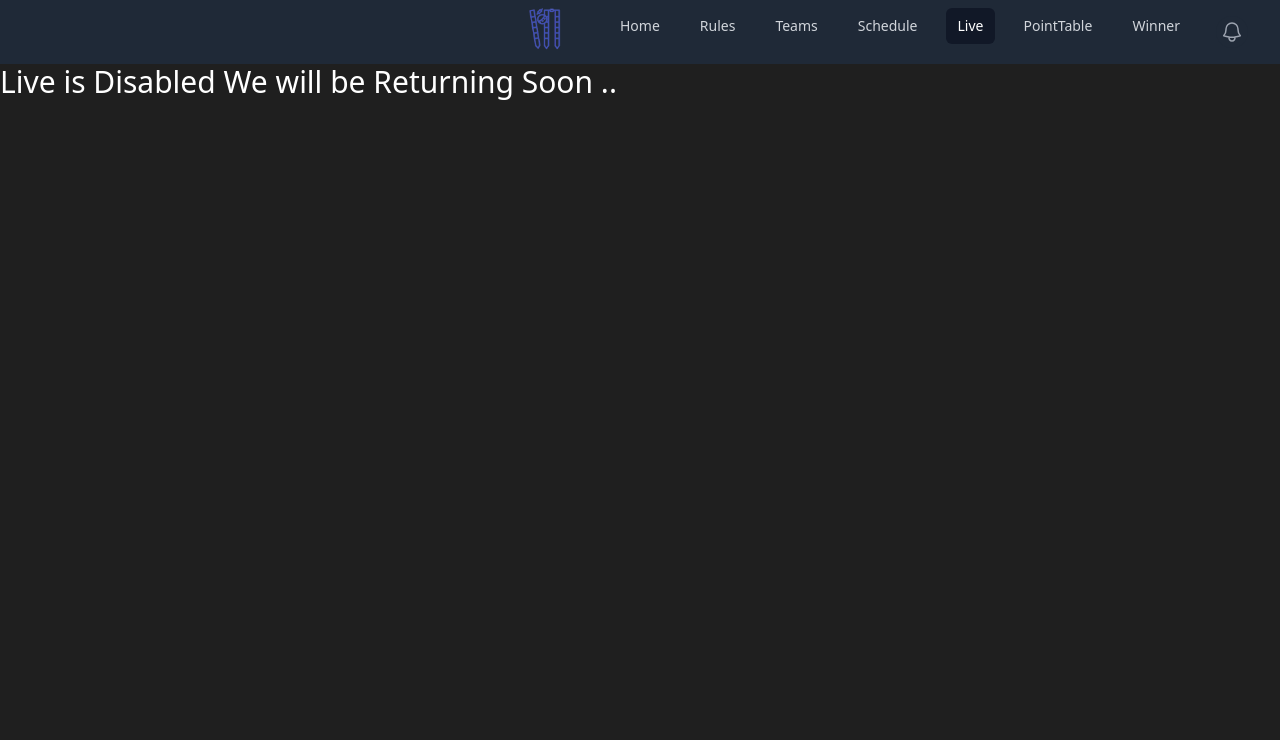
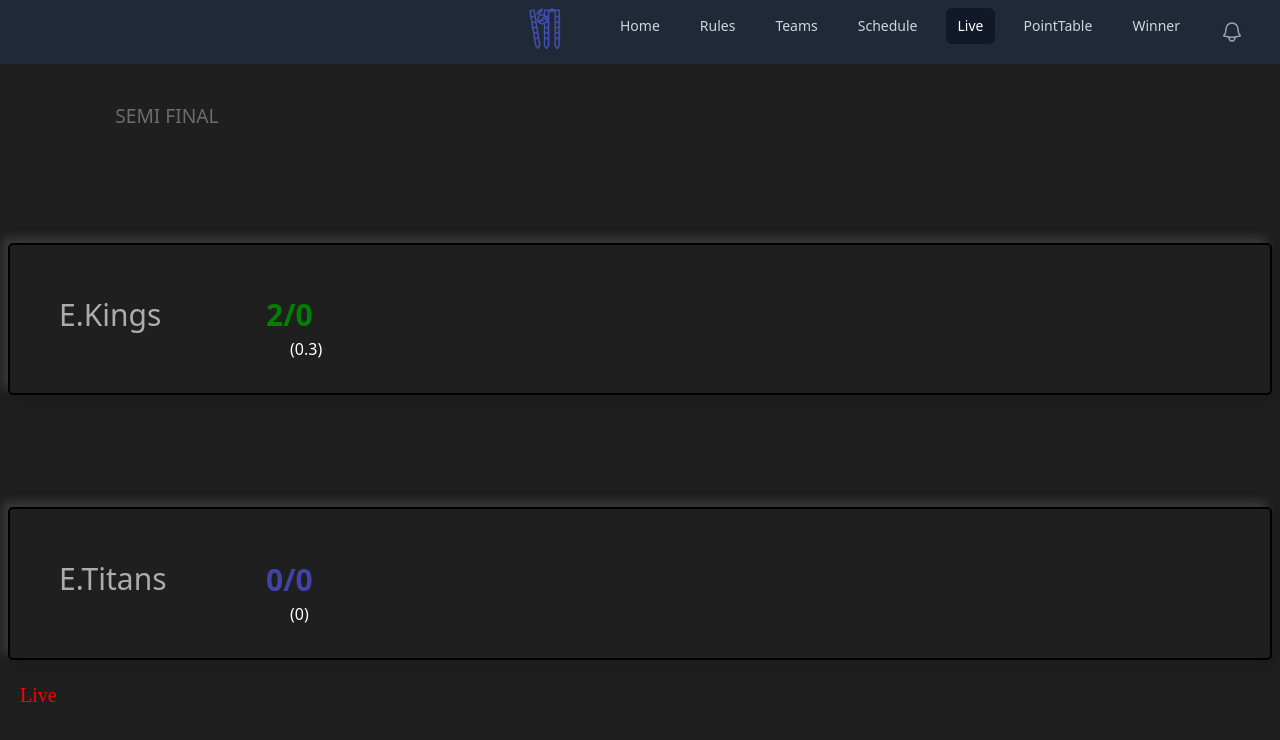
Before and after one commit to Dutt0408/my-project, a React (Create React App) app: page /Live in a window 1280 px wide. Shown: the top 740 px of the page. Built offline with nearby package versions, Linux system fonts and the light colour scheme; a web font is replaced by a local one.

Commit message:
Commit Final1

```diff
--- a/src/live.js
+++ b/src/live.js
@@ -1,66 +1,80 @@
-// import React, { useState, useEffect } from 'react';
-// import "./Live.css";
-
-// const Live = () => {
-//   const [data, setData] = useState({
-//     team1: { name: 'E.Eagles', score: '26/1', overs: '(2.2)' },
-//     team2: { name: 'E.Titans', score: '0/0', overs: '(0)' },
-//     breakMessage: 'Live',
-//     newsMessage: 'E.Kings Get Tickets For Finals'
-//   });
-
-//   useEffect(() => {
-//     const updateData = () => {
-//       // Simulate updating data manually
-//       setData(prevData => ({
-//         ...prevData,
-//         team1: { ...prevData.team1, score: '28/1' },
-//         team2: { ...prevData.team2, score: '0/0' }
-//       }));
-//     };
-
-//     const updateInterval = setInterval(() => {
-//       updateData(); // Simulate data update at regular intervals
-//     }, 2000); // Update every 5 seconds (adjust as needed)
-
-//     // Cleanup the interval when the component unmounts
-//     return () => clearInterval(updateInterval);
-//   }, []); // Empty dependency array ensures useEffect runs only once on mount
-
-//   return (
-//     <div className='Livesection'>
-//       <div className="wontoss">SEMI FINAL</div>
-
-//       <div className="teamlo">
-//         <div className="team10">
-//           <div className="teamname">{data.team1.name}</div>
-//           <div className="scorer">
-//             <div className="scorelive">{data.team1.score}</div>
-//             <div className="Over">{data.team1.overs}</div>
-//           </div>
-//         </div>
-
-//         <div className="team10">
-//           <div className="teamname">{data.team2.name}</div>
-//           <div className="scorer">
-//             <div className="score">{data.team2.score}</div>
-//             <div className="Over">{data.team2.overs}</div>
-//           </div>
-//         </div>
-
-//         <div className="overnews">{data.breakMessage}</div>
-//         <div className="overnewss">{data.newsMessage}</div>
-//       </div>
-//     </div>
-//   );
-// };
-
-// export default Live;
 import React from 'react'
+import "./Live.css"
 
 function live() {
   return (
-    <div className='text-white text-3xl'>Live is Disabled  We will be Returning Soon ..</div>
+    <div className='Livesection'>
+
+<div className="wontoss">SEMI FINAL</div>
+
+
+
+
+<div className="teamlo">
+
+<div className="team10">
+
+<div className="teamname">E.Kings</div>
+<div className="scorer">
+<div className="scorelive">2/0</div>
+<div className="Over">(0.3)</div>
+</div>
+</div>
+
+
+<div className="team10">
+{/* <div className="circle pos1"></div> */}
+<div className="teamname">E.Titans</div>
+<div className="scorer">
+<div className="score">0/0</div>
+<div className="Over">(0)</div>
+</div>
+</div>
+
+
+<div className="overnews"> Live  </div>
+<div className="overnewss"> </div>
+
+</div>
+
+
+
+
+
+
+
+
+
+
+
+
+{/* <div className="next">Upcoming: </div>
+<div className="wontoss"> S.Warriors Choose to Bat !!</div>
+
+
+<div className="teamlo">
+
+<div className="team10">
+
+<div className="teamname">L.Strikers</div>
+<div className="scorer">
+<div className="scorelive">0/0</div>
+<div className="Over">(0)</div>
+</div>
+</div>
+
+
+<div className="team10">
+<div className="circle pos1"></div>
+<div className="teamname">S.Strikers</div>
+<div className="scorer">
+<div className="score">0/0</div>
+<div className="Over">(0)</div>
+</div>
+</div>
+</div> */}
+
+    </div>
   )
 }
 
```
